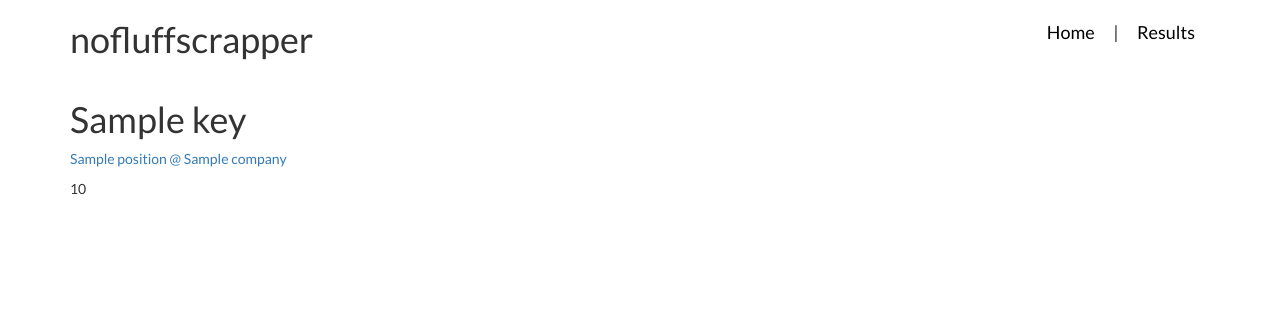
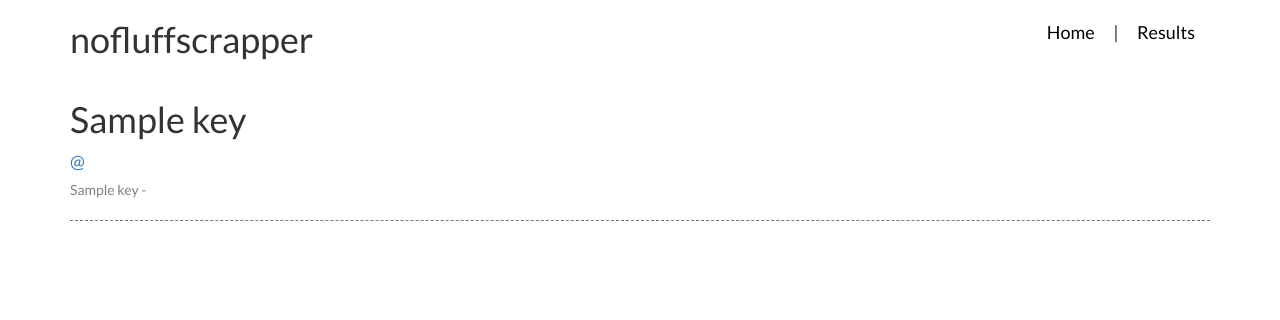
Before and after one commit to jakubmatyszewski/nofluffscrapper, a Flask app: template web/templates/results.html in a window 1280 px wide. Shown: the top 320 px of the page. Run offline with Flask 2, Linux system fonts and the light colour scheme; the template is opened without the code that fills it: most values are stand-ins (such as "Sample title", 1, 10 or a date in 2020); some libraries are stand-ins or nearby versions.

Commit message:
Improve displaying results via flask

```diff
--- a/web/static/style.css
+++ b/web/static/style.css
@@ -152,3 +152,10 @@
 #start-button:focus {
     outline: 0;
 }
+
+.result-offer {
+    font-size: 18px;
+    margin: 5px 0;
+}
+
+time { color: #808080; }
--- a/web/templates/results.html
+++ b/web/templates/results.html
@@ -2,11 +2,17 @@
 {% block content %}
 <section class="stack" style="margin-bottom: 40px;">
   {% for key, value in results.items() %}
-    <h1>{{key}}</h1>
-    <a href="{{value['url']}}">
-      <p>{{value['position']}} @ {{value['company']}}</p>
-    </a>
-    <div>{{value['salary']}}</div>
+    <h1>{{ key }}</h1>
+    {% for offer in value %}
+      <div>
+        <a href="{{offer['url']}}">
+          <p class="result-offer">{{ offer['position'] }} @ {{ offer['company'] }}</p>
+        </a>
+      </div>
+      <div>{{ offer['salary'] }}</div>
+      <time>{{ key }} - {{ offer['hour'] }}</time>
+      <hr>
+    {% endfor %}
   {% endfor %}
 </section>
 {% endblock %}
```
Also changed, not shown: web/views.py (+12 -5 lines).
